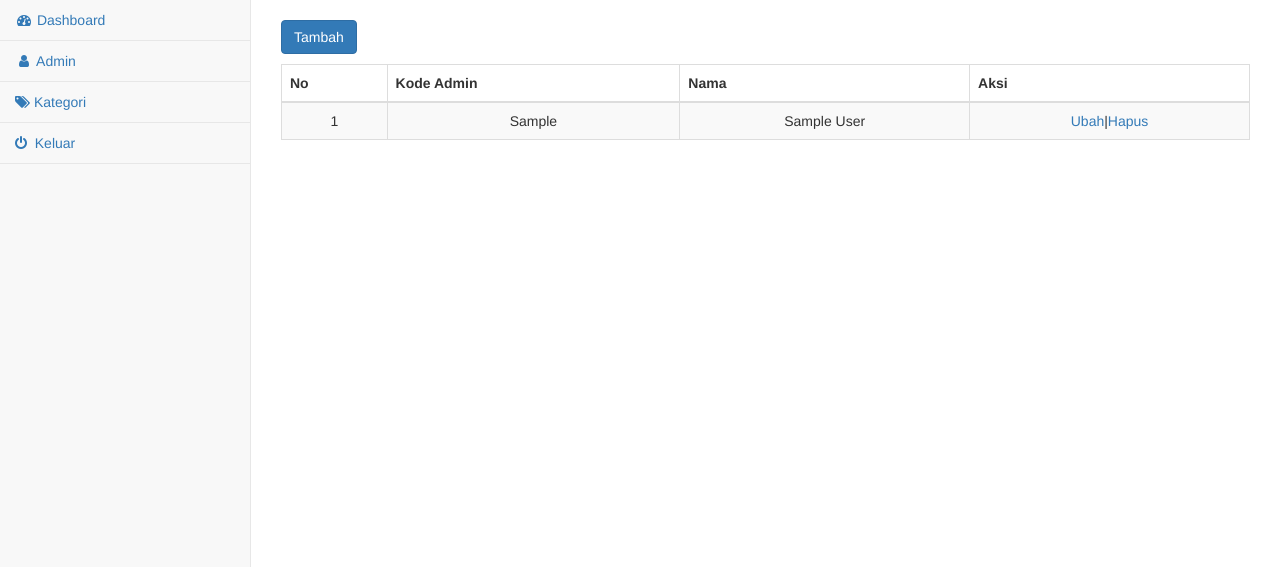
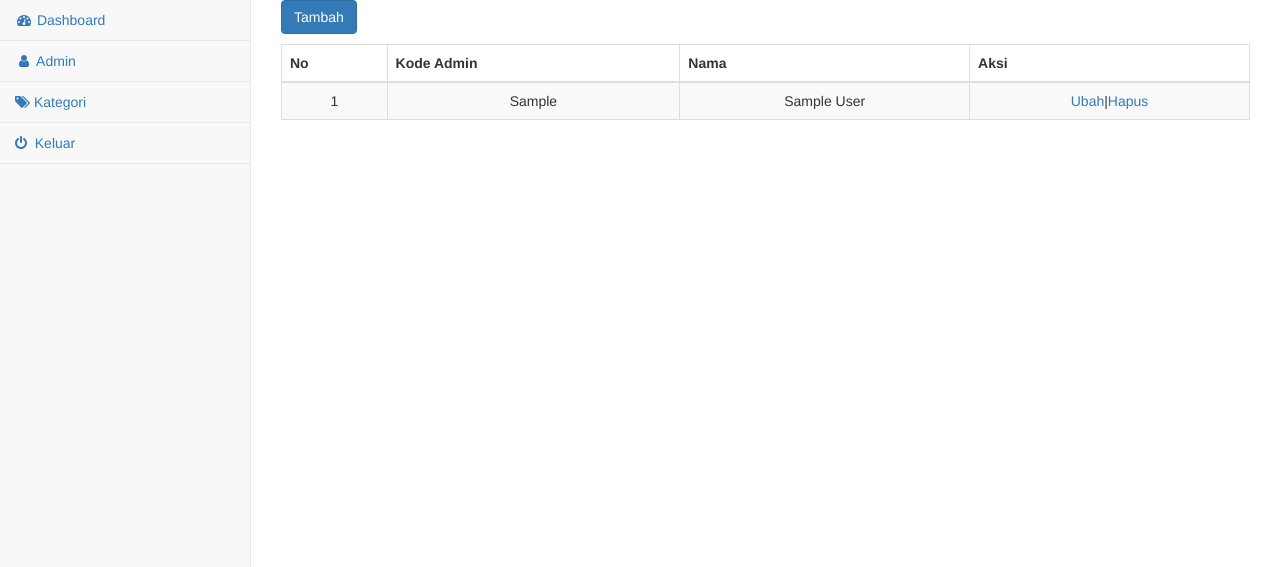
Before and after one commit to syahrulmubarok/projectoop, a CodeIgniter app: page /web/index.php/admin/index in a window 1280 px wide. Shown: the part 51-618 px from the top of the page. Run offline with CodeIgniter, Linux system fonts and the light colour scheme; tables that the repository leaves empty or names only in its code hold one stand-in row (values such as "Sample post"); some libraries are stand-ins or nearby versions.

Commit message:
Firts Commit

```diff
--- a/application/views/login.php
+++ b/application/views/login.php
@@ -8,4 +8,5 @@
 <p></p>
 
 <input type="submit" value="Login">
+<input type="number" name="harga" id="harga">
 </form>
--- a/application/views/template/body.php
+++ b/application/views/template/body.php
@@ -63,5 +63,4 @@
 
 <div id="page-wrapper">
         <div class="row">
-            <div class="col-lg-12">
-                <div class="marginatas">
+            <div class="col-lg-12 mt-20">
```
